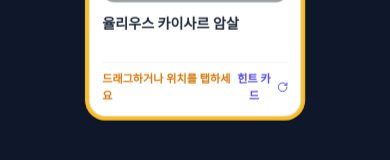
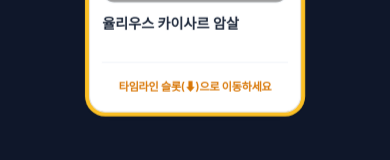
Before and after one commit to lanvall2-source/wikitrivia-ko, a Next.js app: page / in a window 390 px wide. Shown: the part 340-500 px from the top of the page. Built offline with nearby package versions, Linux system fonts and the light colour scheme; grey boxes are pictures that could not be loaded; a web font is replaced by a local one.

Commit message:
style: 모바일 카드 하단 문구 줄바꿈 정리 및 깔끔한 안내 표기

```diff
--- a/src/components/EventCard.tsx
+++ b/src/components/EventCard.tsx
@@ -179,18 +179,10 @@ export const EventCard: React.FC<EventCardProps> = ({
                 💡 {event.tmi}
               </div>
             ) : (
-              <div className="flex items-center justify-between text-xs">
-                <span className="text-[11px] font-semibold text-amber-600">
-                  드래그하거나 위치를 탭하세요
+              <div className="text-center py-0.5">
+                <span className="text-[11px] font-semibold text-amber-600 tracking-tight">
+                  타임라인 슬롯(⬇)으로 이동하세요
                 </span>
-                <button
-                  type="button"
-                  onClick={handleFlipToggle}
-                  className="text-[11px] font-bold text-indigo-600 hover:text-indigo-800 flex items-center gap-0.5 cursor-pointer"
-                >
-                  <span>힌트 카드</span>
-                  <RotateCw className="w-3 h-3" />
-                </button>
               </div>
             )}
           </div>
```
